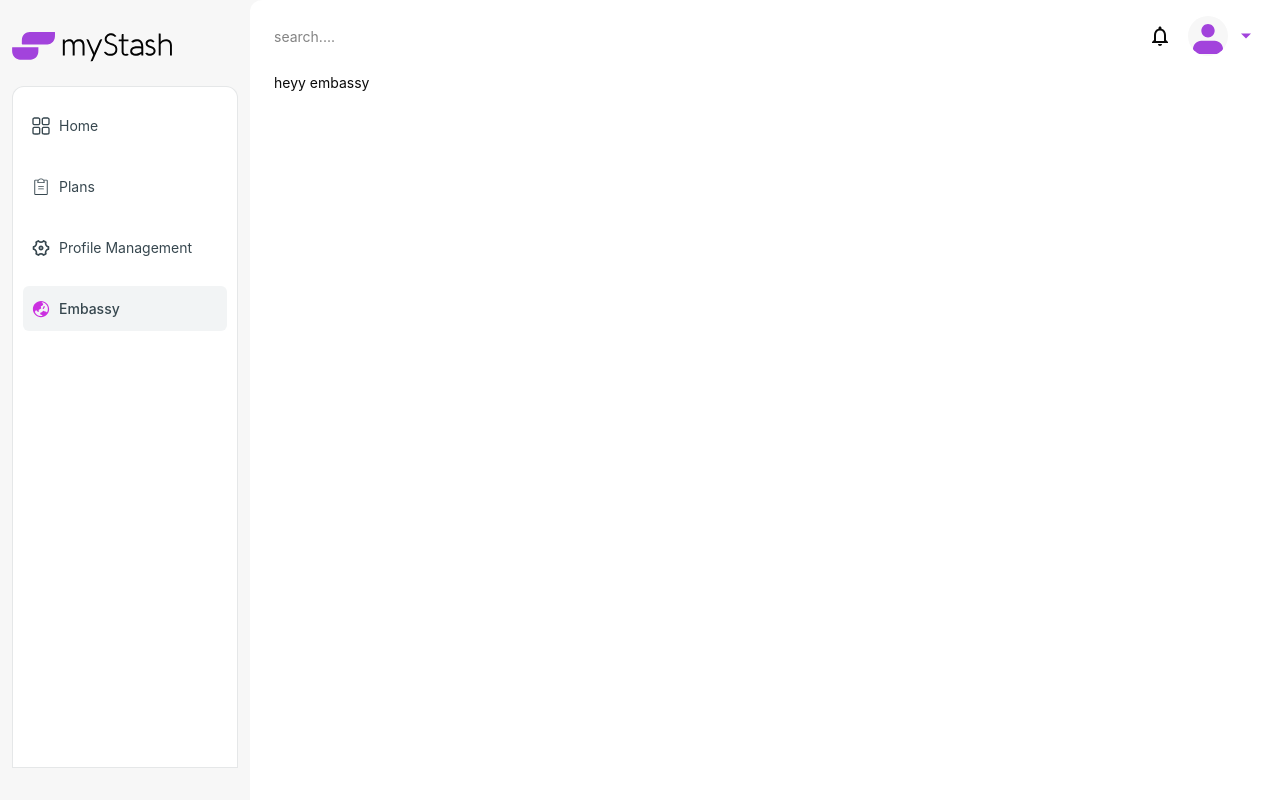
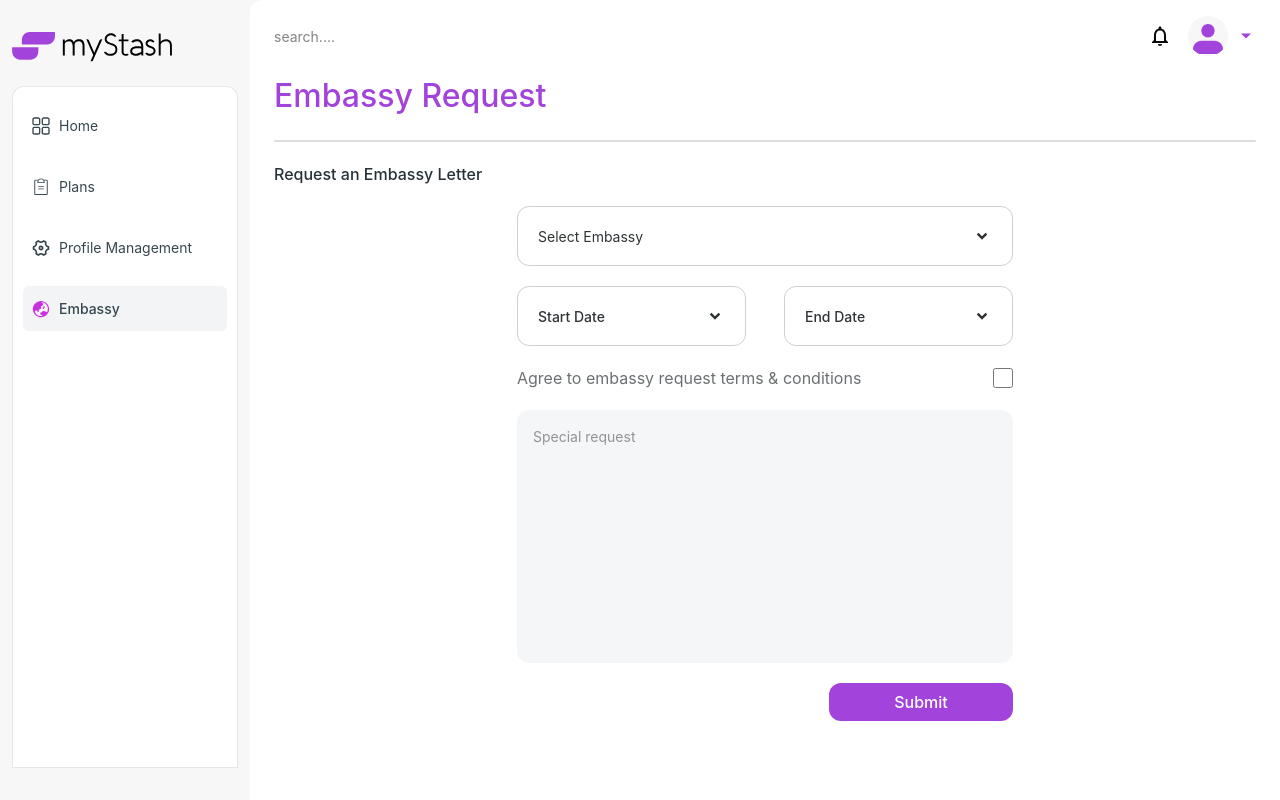
Before and after one commit to Naya-Ikenwe/My-Stash-Investment-Portal, a Next.js app: page /dashboard/embassy in a window 1280 px wide. Built offline with nearby package versions, Linux system fonts and the light colour scheme.

Commit message:
Added Embassy Page

```diff
--- a/app/(pages)/dashboard/embassy/page.tsx
+++ b/app/(pages)/dashboard/embassy/page.tsx
@@ -1,9 +1,71 @@
 "use client";
+import { RiArrowDropDownLine } from "react-icons/ri";
 
 export default function EmbassyPage() {
   return (
     <main>
-      <p>heyy embassy</p>
+      <p className="font-medium text-[32px] text-[#A243DC]">Embassy Request</p>
+
+      <hr className="border border-[#455A6433] rounded-md mt-5" />
+
+      <p className="mt-5 font-medium text-[16px] text-[#263238]">
+        Request an Embassy Letter
+      </p>
+
+      <div className="flex flex-col items-center justify-center mt-5">
+        <div className="relative w-[496px]">
+          <input
+            type="text"
+            name="text"
+            placeholder="Select Embassy"
+            className="w-full h-[60px] border rounded-xl border-[#CDCFD0] placeholder:text-[#303437] px-5 pr-12"
+          />
+
+          <RiArrowDropDownLine className="absolute right-4 top-1/2 -translate-y-1/2 text-[#303437] text-3xl" />
+        </div>
+
+        <div className="flex justify-between w-[496px] mt-5">
+          <div className="relative">
+            <input
+              type="text"
+              name="text"
+              placeholder="Start Date"
+              className="w-[229px] h-[60px] border border-[#CDCFD0] placeholder:text-[#303437] font-medium text-[14px] px-5 rounded-xl"
+            />
+            <RiArrowDropDownLine className="absolute right-4 top-1/2 -translate-y-1/2 text-[#303437] text-3xl" />
+          </div>
+
+          <div className="relative">
+            <input
+              type="text"
+              name="text"
+              placeholder="End Date"
+              className="w-[229px] h-[60px] border border-[#CDCFD0] placeholder:text-[#303437] font-medium text-[14px] px-5 rounded-xl"
+            />
+            <RiArrowDropDownLine className="absolute right-4 top-1/2 -translate-y-1/2 text-[#303437] text-3xl" />
+          </div>
+        </div>
+
+        <div className="flex justify-between items-center w-[496px] mt-5">
+          <p className="text-[16px] text-[#6C7072]">
+            Agree to embassy request terms & conditions
+          </p>
+
+          <input type="checkbox" name="checkbox" className="w-5 h-5" />
+        </div>
+
+        <div className="bg-[#F4F6F7] w-[496px] h-[253px] mt-5 rounded-xl p-4">
+          <textarea
+            className="w-[496px] h-[253px] bg-transparent outline-none resize-none text-[#303437]"
+            placeholder="Special request"
+          ></textarea>
+        </div>
+        <div className="w-[496px] flex justify-end">
+          <button className="bg-[#A243DC] w-[184px] h-[38px] rounded-xl text-white font-medium text-[16px] mt-5">
+            Submit
+          </button>
+        </div>
+      </div>
     </main>
   );
 }
--- a/app/(pages)/dashboard/plans/[id]/page.tsx
+++ b/app/(pages)/dashboard/plans/[id]/page.tsx
@@ -31,7 +31,7 @@ export default function PlanDetails({
     <main className="p-6 gap-6">
       <Link
         href="/dashboard/plans"
-        className="flex items-center gap-1 text-sm text-[#37474F] hover:underline mb-4"
+        className="flex items-center w-[90px] h-[42px] gap-1 text-sm text-[#37474F] mb-4"
       >
         <MdOutlineKeyboardArrowLeft />
         <p>Back</p>
--- a/app/(pages)/dashboard/plans/page.tsx
+++ b/app/(pages)/dashboard/plans/page.tsx
@@ -11,7 +11,7 @@ export default function PlansPage() {
       <hr className="border border-[#455A6433] rounded-md mt-5" />
 
       {/* Filters */}
-      <div className="flex justify-between items-center">
+      <div className="flex justify-between items-center mt-3">
         <div className="w-[326px] flex h-8 mt-5 gap-4">
           <button>
             <div className="h-8 cursor-pointer flex items-center justify-between mx-auto w-[91px] py-1 px-2 bg-[#F7F7F7] text-center">
@@ -44,14 +44,14 @@ export default function PlansPage() {
           <div className="">
             <button className="bg-[#A243DC] text-white rounded-md w-[134px] flex items-center gap-2 cursor-pointer justify-center h-[42px]">
               <p>Download</p>
-              <LiaDownloadSolid size={20}/>
+              <LiaDownloadSolid size={20} />
             </button>
           </div>
         </div>
       </div>
 
       {/* 🔵 Savings List goes here */}
-      <div className="w-full h-full bg-[#F7F7F7] mt-5 p-5">
+      <div className="mt-5 p-5">
         <div className="grid grid-cols-1 md:grid-cols-2 xl:grid-cols-4 gap-4">
           {savings.map((item) => (
             <Link href={`/dashboard/plans/${item.id}`} key={item.id}>
--- a/app/components/LiquidatePopup.tsx
+++ b/app/components/LiquidatePopup.tsx
@@ -68,7 +68,10 @@ export default function LiquidatePopup({
               >
                 Cancel
               </button>
-              <button className="flex-1 px-4 py-2 bg-[#A243DC] hover:bg-[#8e3ac0] text-white rounded-lg transition-colors">
+              <button
+                onClick={() => setShowContinueLiquidate(true)}
+                className="flex-1 px-4 py-2 bg-[#A243DC] hover:bg-[#8e3ac0] text-white rounded-lg transition-colors"
+              >
                 Liquidate
               </button>
             </div>
```
